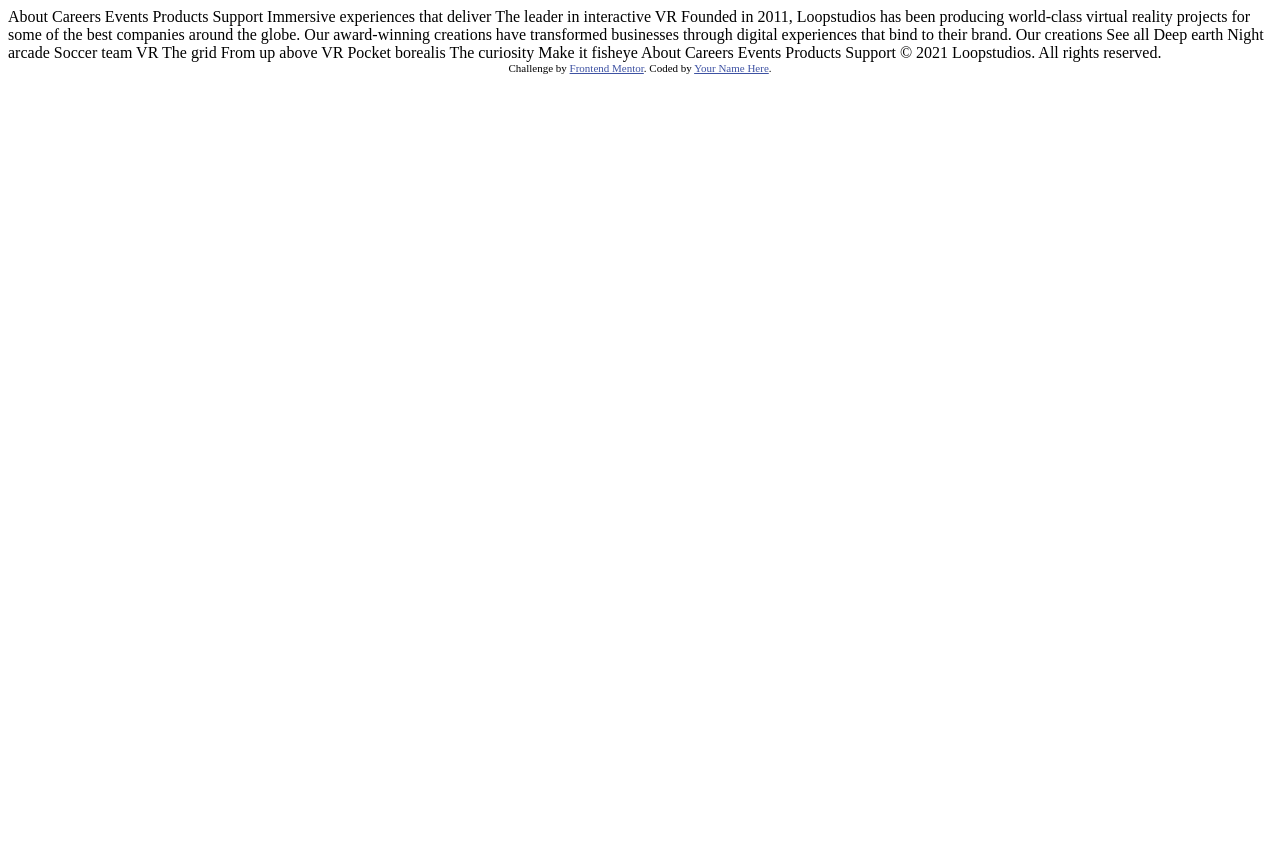
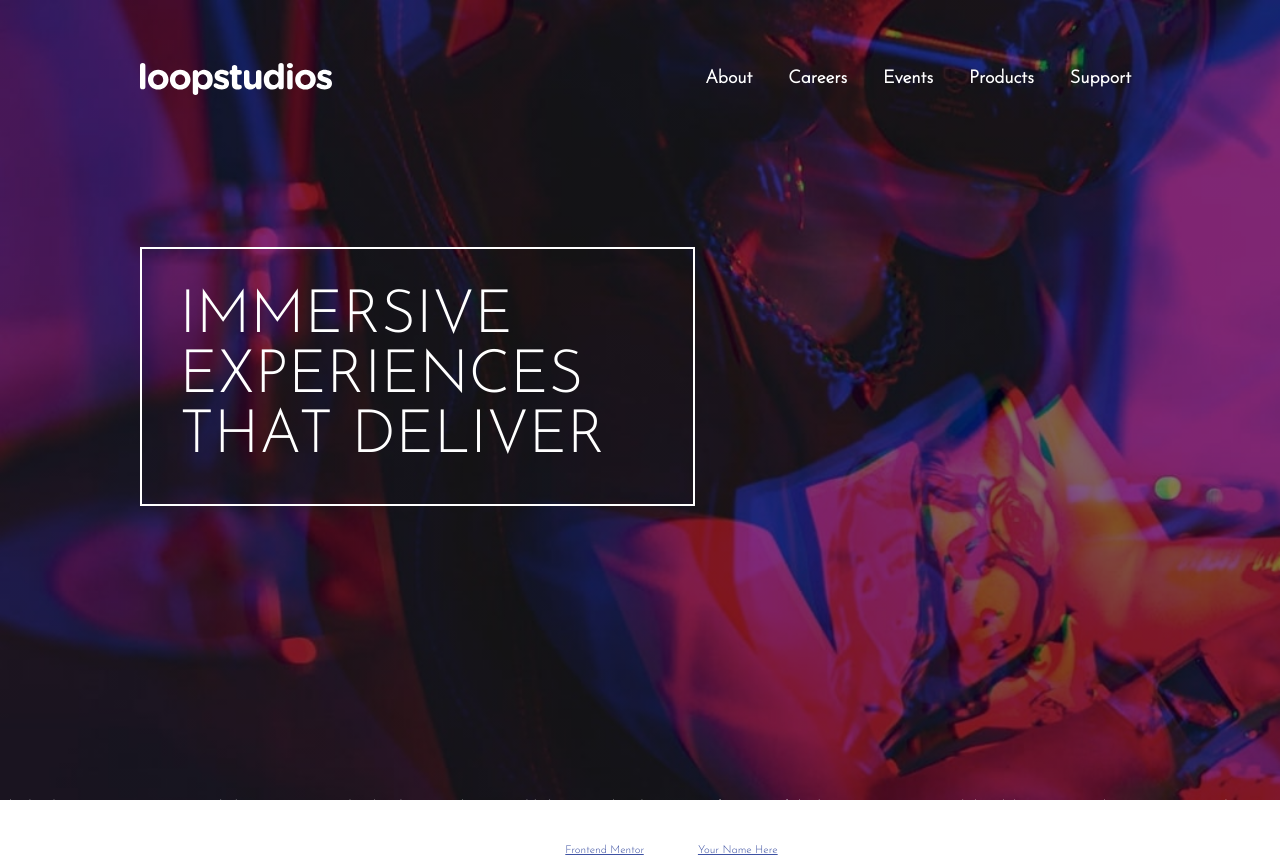
Before and after one commit to aseerkt/loopstudio-landing-page, a plain HTML site: page index.html in a window 1280 px wide. Before the commit the page ends 800 px from the top, so only its background shows below. Drawn offline with Linux system fonts and the light colour scheme.

Commit message:
Hero Section

```diff
--- a/index.html
+++ b/index.html
@@ -1,59 +1,81 @@
 <!DOCTYPE html>
 <html lang="en">
   <head>
-  <meta charset="UTF-8">
-  <meta name="viewport" content="width=device-width, initial-scale=1.0"> <!-- displays site properly based on user's device -->
+    <meta charset="UTF-8" />
+    <meta name="viewport" content="width=device-width, initial-scale=1.0" />
+    <!-- displays site properly based on user's device -->
 
-  <link rel="icon" type="image/png" sizes="32x32" href="./images/favicon-32x32.png">
+    <link
+      rel="icon"
+      type="image/png"
+      sizes="32x32"
+      href="./images/favicon-32x32.png"
+    />
+    <link rel="preconnect" href="https://fonts.gstatic.com" />
+    <link
+      href="https://fonts.googleapis.com/css2?family=Alata&display=swap"
+      rel="stylesheet"
+    />
+    <link
+      href="https://fonts.googleapis.com/css2?family=Josefin+Sans:wght@300&display=swap"
+      rel="stylesheet"
+    />
+    <link rel="stylesheet" href="./dist/css/main.min.css" />
 
     <title>Frontend Mentor | Loopstudios landing page</title>
 
     <!-- Feel free to remove these styles or customise in your own stylesheet 👍 -->
     <style>
-    .attribution { font-size: 11px; text-align: center; }
-    .attribution a { color: hsl(228, 45%, 44%); }
+      .attribution {
+        font-size: 11px;
+        text-align: center;
+      }
+      .attribution a {
+        color: hsl(228, 45%, 44%);
+      }
     </style>
   </head>
   <body>
-  About
-  Careers
-  Events
-  Products
-  Support
+    <!-- Hero Section -->
+    <div class="section hero-section">
+      <div class="container hero-container">
+        <nav>
+          <img src="./images/logo.svg" alt="" />
+          <ul>
+            <li>About</li>
+            <li>Careers</li>
+            <li>Events</li>
+            <li>Products</li>
+            <li>Support</li>
+          </ul>
+        </nav>
+        <div class="hero-title">
+          <h1>Immersive experiences that deliver</h1>
+        </div>
+      </div>
+    </div>
 
-  Immersive experiences that deliver
+    <!-- VR Section -->
 
-  The leader in interactive VR
+    The leader in interactive VR Founded in 2011, Loopstudios has been producing
+    world-class virtual reality projects for some of the best companies around
+    the globe. Our award-winning creations have transformed businesses through
+    digital experiences that bind to their brand.
 
-  Founded in 2011, Loopstudios has been producing world-class virtual reality
-  projects for some of the best companies around the globe. Our award-winning
-  creations have transformed businesses through digital experiences that bind
-  to their brand.
+    <!-- Creation Section -->
 
-  Our creations
+    Our creations See all Deep earth Night arcade Soccer team VR The grid From
+    up above VR Pocket borealis The curiosity Make it fisheye
 
-  See all
-
-  Deep earth
-  Night arcade
-  Soccer team VR
-  The grid
-  From up above VR
-  Pocket borealis
-  The curiosity
-  Make it fisheye
-
-  About
-  Careers
-  Events
-  Products
-  Support
-
-  © 2021 Loopstudios. All rights reserved.
+    <!-- Footer -->
+    About Careers Events Products Support © 2021 Loopstudios. All rights
+    reserved.
 
     <div class="attribution">
-    Challenge by <a href="https://www.frontendmentor.io?ref=challenge" target="_blank">Frontend Mentor</a>.
-    Coded by <a href="#">Your Name Here</a>.
+      Challenge by
+      <a href="https://www.frontendmentor.io?ref=challenge" target="_blank"
+        >Frontend Mentor</a
+      >. Coded by <a href="#">Your Name Here</a>.
     </div>
   </body>
 </html>
--- /dev/null
+++ b/scss/main.scss
@@ -0,0 +1,69 @@
+$primary-font: 'Alata', sans-serif;
+$secondary-font: 'Josefin Sans', sans-serif;
+
+* {
+  box-sizing: border-box;
+  margin: 0;
+  padding: 0;
+}
+
+body {
+  font-size: 15px;
+  font-family: $secondary-font;
+  color: white;
+}
+
+.section {
+  min-height: 100vh;
+  margin: 0;
+  padding: 0;
+  .container {
+    max-width: 1000px;
+    margin: auto;
+    height: 100%;
+  }
+}
+
+.hero-section {
+  background-image: linear-gradient(rgba(0, 0, 0, 0.5), rgba(0, 0, 0, 0.5)),
+    url(../../images/desktop/image-hero.jpg);
+  background-size: cover;
+  background-repeat: no-repeat;
+
+  .hero-container {
+    padding-top: 4em;
+    nav {
+      display: flex;
+      justify-content: space-between;
+      align-items: center;
+      ul {
+        list-style-type: none;
+        display: flex;
+        justify-content: space-evenly;
+        align-items: center;
+
+        li {
+          font-size: 1.2em;
+          font-weight: 800;
+          margin-left: 1em;
+          padding: 0.5em;
+          &:hover {
+            border-bottom: 2px solid white;
+          }
+        }
+      }
+    }
+    .hero-title {
+      margin-top: 10em;
+      padding: 2.5em;
+      width: 37em;
+      border: 2px solid white;
+      h1 {
+        text-transform: uppercase;
+        font-weight: 300;
+        font-size: 4em;
+        margin: 0;
+      }
+    }
+  }
+}
```
Also changed, not shown: dist/css/main.min.css (added). Lines whose indentation alone changed are shown as unchanged.
